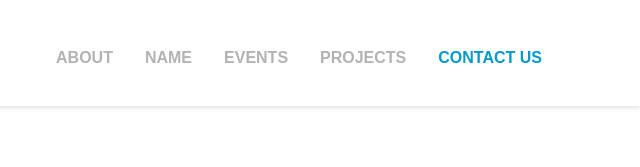
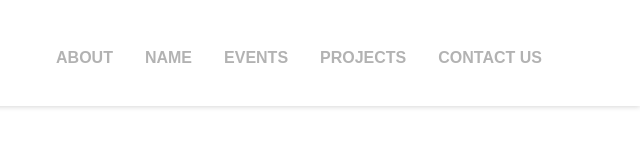
Before and after one commit to SogoAG/JCI, a website: page Index.html in a window 1280 px wide. Shown: the top 167 px of the page, 640-1280 px from the left. Drawn offline with nearby package versions, Linux system fonts and the light colour scheme.

Commit message:
final changes before upload

```diff
--- a/Index.html
+++ b/Index.html
@@ -67,7 +67,7 @@
               <a href="#" class="nav-link disabled">Projects</a>
             </li>
             <li class="nav-item fw-semibold mx-2">
-              <a href="#contact" class="nav-link">Contact Us</a>
+              <a href="#contact" class="nav-link disabled">Contact Us</a>
             </li>
           </ul>
         </div>
--- a/src/css/index.css
+++ b/src/css/index.css
@@ -82,7 +82,7 @@ nav.navbar.navbar-expand-lg.navbar-light {
   text-transform: uppercase;
 }
 
-.navbar-nav>li:last-child>a {
+/* .navbar-nav>li:last-child>a {
   color: var(--blue);
   transition: all 0.3s ease-in-out;
 }
@@ -90,7 +90,7 @@ nav.navbar.navbar-expand-lg.navbar-light {
 .navbar-nav>li:last-child>a:hover {
   color: #7bc141;
   transition: all 0.3s ease-in-out;
-}
+} */
 
 span.fa.fa-bars {
   font-size: 1.8rem;
```
Also changed, not shown: src/css/index.min.css.
